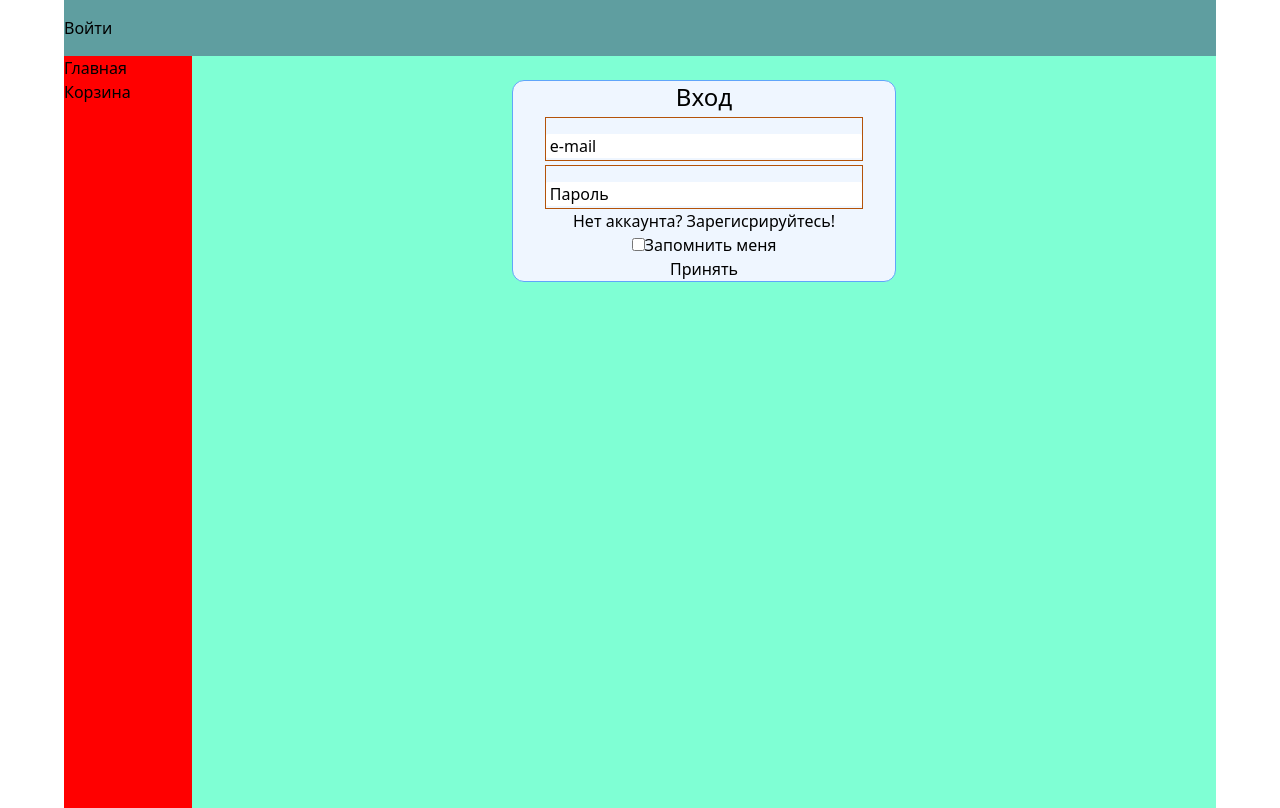
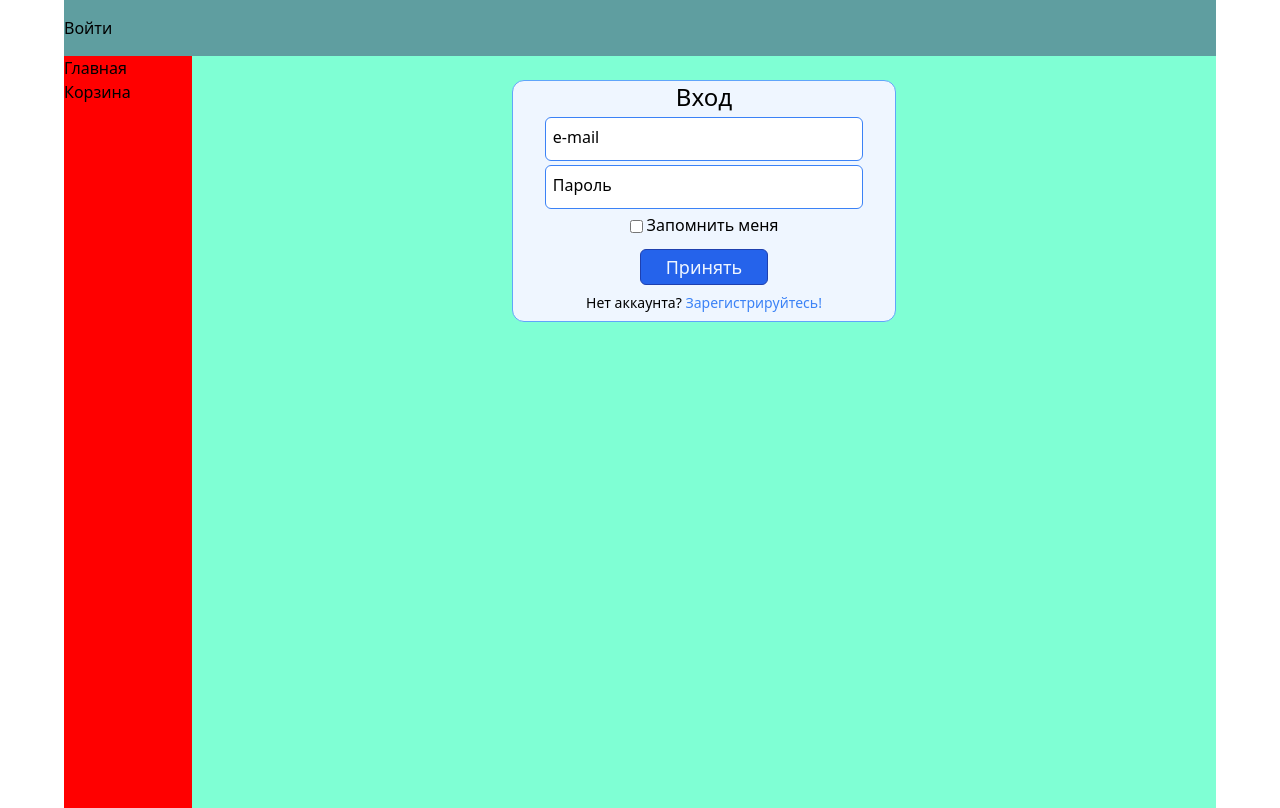
Before and after one commit to Appdruha/online_store, a React (Vite) app in the folder client/: page /login in a window 1280 px wide. Built offline with nearby package versions, Linux system fonts and the light colour scheme; no server answers.

Commit message:
Сделал страницу регистрации, внес небольшие правки в некоторых местах

```diff
--- a/client/src/components/authPage/auth.module.scss
+++ b/client/src/components/authPage/auth.module.scss
@@ -1,5 +1,6 @@
 .container {
   @apply flex justify-center;
+}
 
 .form {
   @apply bg-blue-50 w-96 h-fit mt-6 rounded-xl border border-blue-400 flex flex-col items-center;
@@ -8,20 +9,44 @@
   }
 
   .inputContainer {
-      @apply block relative border border-amber-700 h-11 w-10/12 mt-1;
+    @apply block relative h-11 w-10/12 mt-1;
     .input {
-        @apply w-full mt-4 rounded-sm indent-1 outline-0 text-base;
-        &:focus ~ .ph1,
-        &:not(:placeholder-shown) ~ .ph1,
-        &:-webkit-autofill ~ .ph1 {
-          @apply left-0 scale-75 text-gray-800
+      @apply w-full indent-2 outline-0 text-base h-full pt-1 border border-blue-500 rounded-md focus:border-blue-300;
+      &:focus ~ .ph,
+      &:not(:placeholder-shown) ~ .ph,
+      &:-webkit-autofill ~ .ph {
+        @apply top-0 left-2 text-xs text-gray-800 font-normal;
+      }
+    }
+    .error {
+      @apply border border-red-600 focus:border-red-600;
+    }
 
+    .placeholder {
+      @apply absolute text-base top-2 left-2 pointer-events-none transition-all;
     }
   }
 
-      .placeholder {
-        @apply absolute text-base top-4 left-1 pointer-events-none transition-all;
+  .checkboxContainer {
+    @apply h-7 flex items-center mt-1;
+    label {
+      @apply text-base pb-0.75 pl-1;
     }
   }
+
+  .button {
+    @apply bg-blue-600 text-blue-50 text-lg border border-blue-800 rounded-md
+    hover:bg-blue-500 hover:text-white hover:border-blue-600 transition-all w-32 h-9 m-2;
+  }
+
+  .chooseFormText {
+    @apply text-sm font-normal mb-2;
+    a {
+      @apply text-blue-500 visited:text-fuchsia-700;
     }
   }
+
+  p {
+    @apply text-base text-red-600;
+  }
+}
--- a/client/src/components/authPage/authPage.tsx
+++ b/client/src/components/authPage/authPage.tsx
@@ -6,6 +6,7 @@ import {authentification} from "../../store/reducers/thunks/userThunks";
 import {useAppDispatch, useAppSelector} from "../../hooks/redux-hooks";
 import Preloader from "../UI/preloader";
 import styles from "./auth.module.scss"
+import {userSlice} from "../../store/reducers/UserSlice";
 
 type Inputs = {
     email: string;
@@ -18,9 +19,10 @@ type Inputs = {
 const AuthPage = () => {
 
     const navigate = useNavigate()
-    const {isFetching, isAuth, error} =
+    const {isFetching, isAuth, error, authErrorType} =
         useAppSelector(state => state.userReducer)
     const dispatch = useAppDispatch()
+    const {removeErrors} = userSlice.actions
     const {pathname} = useLocation()
     const isLogin: boolean = pathname === LOGIN_ROUTE
 
@@ -32,8 +34,9 @@ const AuthPage = () => {
         register,
         handleSubmit,
         getValues,
-        formState: {errors}
-    } = useForm<Inputs>()
+        clearErrors,
+        formState: {errors},
+    } = useForm<Inputs>({mode: "onBlur"})
 
     const onSubmit: SubmitHandler<Inputs> = async (data) => {
         let endpoint: string
@@ -41,82 +44,102 @@ const AuthPage = () => {
         try {
             await dispatch(authentification({...data, endpoint}))
         } catch (e: any) {
-            alert(e.message)
+            console.log(e.message)
         }
     }
 
-    if (isFetching) {
-        return <Preloader/>
+    const clearInputErrors = (name: string) => {
+        dispatch(removeErrors())
+        clearErrors(name)
+    }
+
+    const isDisabled = (errors) => {
+        return error || errors.email || errors.password || errors.confirmPassword
     }
 
     return (
+        <>
+            {isFetching && Preloader}
             <div className={styles.container}>
                 <form onSubmit={handleSubmit(onSubmit)} className={styles.form}>
 
                     {isLogin ? <h2>Вход</h2> : <h2>Регистрация</h2>}
 
                     <div className={styles.inputContainer}>
-                    <input className={styles.input} placeholder=" " {...register("email", {
+                        <input onClick={() => clearInputErrors("email")}
+                               className={`${styles.input}
+                               ${(authErrorType === "emailError" || errors.email) && styles.error}`}
+                               placeholder=" " {...register("email", {
                             required: "Поле не зполнено",
-                        pattern: {value: /^[A-Z0-9._%+-]+@[A-Z0-9-]+.+.[A-Z]{2,4}$/i, message: "Некорректный email"},
+                            pattern: {
+                                value: /^[A-Z0-9._%+-]+@[A-Z0-9-]+.+.[A-Z]{2,4}$/i,
+                                message: "Некорректный email"
+                            },
                         })}/>
-                    <label htmlFor="email" className={`${styles.ph1} ${styles.placeholder}`}>e-mail</label>
-                    <p>{errors?.email?.message}</p>
-                    {error && <p>{error}</p>}
+                        <label htmlFor="email" className={`${styles.ph} ${styles.placeholder}`}>e-mail</label>
                     </div>
+                    <p>{errors.email?.message}</p>
+                    {authErrorType === "emailError" && <p>{error}</p>}
 
                     <div className={styles.inputContainer}>
-                    <input className={styles.input} type="password" placeholder=" " {...register("password", {
+                        <input onClick={() => clearInputErrors("password")}
+                               className={`${styles.input}
+                               ${(authErrorType === "passwordError" || errors.password) && styles.error}`}
+                               type="password" placeholder=" " {...register("password", {
                             required: "Поле не зполнено",
                             minLength: {value: 8, message: "Минимум 8 символов"}
                         })}/>
-                    <label htmlFor="password" className={`${styles.ph2} ${styles.placeholder}`}>Пароль</label>
-                    <p>{errors?.password?.message}</p>
+                        <label htmlFor="password" className={`${styles.ph} ${styles.placeholder}`}>Пароль</label>
                     </div>
+                    <p>{errors.password?.message}</p>
+                    {authErrorType === "passwordError" && <p>{error}</p>}
 
                     {!isLogin ?
                         <>
                             <div className={styles.inputContainer}>
-                            <input className={styles.input} type="password"
-                                   placeholder=" " {...register("confirmPassword", {
+                                <input onClick={() => clearInputErrors("confirmPassword")}
+                                       className={`${styles.input} ${errors.confirmPassword && styles.error}`}
+                                       type="password" placeholder=" " {...register("confirmPassword", {
                                     required: "Поле не зполнено",
                                     validate: (match) => {
                                         const password = getValues("password")
                                         return match === password || "Пароли не совпадают"
                                     }
                                 })}/>
-                            <label htmlFor="password" className={`${styles.ph3} ${styles.placeholder}`}>Подтвердите
+                                <label htmlFor="password" className={`${styles.ph} ${styles.placeholder}`}>Подтвердите
                                     пароль</label>
-                            <p>{errors?.confirmPassword?.message}</p>
                             </div>
+                            <p>{errors.confirmPassword?.message}</p>
 
                             <div className={styles.inputContainer}>
                                 <input className={styles.input} placeholder=" " {...register("roleKey")}/>
-                            <label htmlFor="roleKey" className={`${styles.ph4} ${styles.placeholder}`}>Ключ
+                                <label htmlFor="roleKey" className={`${styles.ph} ${styles.placeholder}`}>Ключ
                                     администратора</label>
                             </div>
                         </>
                         : null
                     }
 
-                {isLogin ?
-                    <div>
-                        Нет аккаунта? <NavLink to={REGISTRATION_ROUTE}>Зарегисрируйтесь!</NavLink>
-                    </div>
-                    :
-                    <div>
-                        Есть аккаунт? <NavLink to={LOGIN_ROUTE}>Войдите!</NavLink>
-                    </div>
-                }
-
-                <div>
+                    <div className={styles.checkboxContainer}>
                         <input type="checkbox" {...register("rememberMe")}/>
                         <label htmlFor="rememberMe">Запомнить меня</label>
                     </div>
 
-                <button type="submit">Принять</button>
+                    <button type="submit" className={styles.button} disabled={isDisabled(errors)}>Принять</button>
+
+                    {isLogin ?
+                        <div className={styles.chooseFormText}>
+                            Нет аккаунта? <NavLink onClick={clearInputErrors}
+                                                   to={REGISTRATION_ROUTE}>Зарегистрируйтесь!</NavLink>
+                        </div>
+                        :
+                        <div className={styles.chooseFormText}>
+                            Есть аккаунт? <NavLink onClick={clearInputErrors} to={LOGIN_ROUTE}>Войдите!</NavLink>
+                        </div>
+                    }
                 </form>
             </div>
+        </>
     );
 };
 
--- a/client/src/index.css
+++ b/client/src/index.css
@@ -1,4 +1,17 @@
-@config "../tailwind.config.js";
 @tailwind base;
 @tailwind components;
 @tailwind utilities;
+
+input:-webkit-autofill,
+input:-webkit-autofill:hover,
+input:-webkit-autofill:focus,
+input:-webkit-autofill,
+textarea:-webkit-autofill,
+textarea:-webkit-autofill:hover,
+textarea:-webkit-autofill:focus,
+select:-webkit-autofill,
+select:-webkit-autofill:hover,
+select:-webkit-autofill:focus {
+    -webkit-text-fill-color: inherit !important;
+    -webkit-box-shadow: 0 0 0 1000px #FFFFFF inset;
+}
--- a/client/src/requestAPI/index.ts
+++ b/client/src/requestAPI/index.ts
@@ -6,7 +6,7 @@ const headers: Readonly<Record<string, string | boolean>> = {
     "Access-Control-Allow-Credentials": true,
     "X-Requested-With": "XMLHttpRequest",
     "Access-Control-Allow-Origin": "*",
-    "Access-Control-Allow-Headers": "Origin, X-Requested-With, Content-Type, Accept"
+    "Access-Control-Allow-Headers": "Origin, X-Requested-With, Content-Type, Accept",
 };
 
 const injectToken = (config: InternalAxiosRequestConfig): InternalAxiosRequestConfig => {
@@ -16,6 +16,7 @@ const injectToken = (config: InternalAxiosRequestConfig): InternalAxiosRequestCo
         if (token !== null) {
             config.headers.Authorization = `Bearer ${token}`
         }
+
         return config
     } catch (e: any) {
         throw new Error(e)
@@ -33,7 +34,7 @@ class Http {
         const http = axios.create({
             baseURL: import.meta.env.VITE_REACT_APP_API_URL + "api/",
             headers,
-            withCredentials: true,
+            withCredentials: false,
         })
 
         http.interceptors.request.use(injectToken, error => Promise.reject(error))
--- a/client/src/requestAPI/userAPI.ts
+++ b/client/src/requestAPI/userAPI.ts
@@ -10,14 +10,14 @@ export const authRequest = async (requestData: IAuth)=> {
     const {email, password, endpoint, rememberMe, roleKey} = requestData
     const {data} =
         await http.post<IAuthResponse, Omit<IAuth, "endpoint">>("user/" + endpoint,
-            {email, password, rememberMe, roleKey})
+            {email, password, rememberMe, roleKey}, {withCredentials: true})
     localStorage.setItem("token", data.token)
     return jwtDecode(data.token)
 }
 
 export const reauthRequest = async (refreshToken?: string) => {
     const {data} = await http.post<IAuthResponse,
-        {refreshToken?: string}>("user/auth", {refreshToken})
+        {refreshToken?: string}>("user/auth", {refreshToken}, {withCredentials: true})
     localStorage.setItem("token", data.token)
     return jwtDecode(data.token)
 }
```
Also changed, not shown: client/src/store/reducers/UserSlice.ts (+19 -3 lines), client/tailwind.config.js (+18 -3 lines), 1 other file (tests, documents, lock files or other folders). Lines whose indentation alone changed are shown as unchanged.
